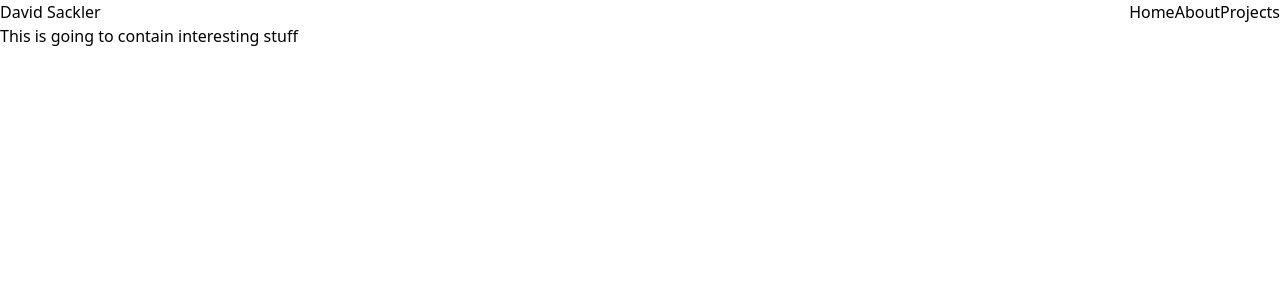
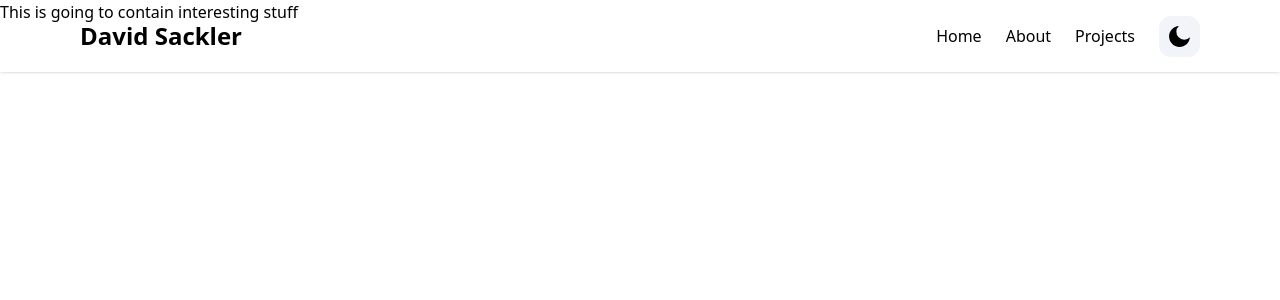
Before and after one commit to Dsackler/portfolio_website, a Next.js app: page / in a window 1280 px wide. Shown: the top 300 px of the page. Built offline with nearby package versions, Linux system fonts and the light colour scheme.

Commit message:
added nav functionality and color modes

```diff
--- a/app/layout.tsx
+++ b/app/layout.tsx
@@ -1,24 +1,26 @@
-import './globals.css'
-import { Navbar } from '@/components/Navbar'
-
-
+'use client';
+import './globals.css';
+import { Navbar } from '@/components/Navbar';
+import { ThemeProvider } from 'next-themes';
 
 export const metadata = {
   title: 'David Sackler',
   description: 'My Portfolio (A portion of it at least)',
-}
+};
 
 export default function RootLayout({
   children,
 }: {
-  children: React.ReactNode
+  children: React.ReactNode;
 }) {
   return (
-    <html lang="en">
+    <html lang='en'>
       <body>
-        <Navbar />
-        {children}
-        </body>
+        <ThemeProvider enableSystem={true} attribute='class'>
+          <Navbar />
+          {children}
+        </ThemeProvider>
+      </body>
     </html>
-  )
+  );
 }
--- a/components/Navbar.tsx
+++ b/components/Navbar.tsx
@@ -1,49 +1,67 @@
-'use client'
-import React, { useState } from 'react'
-import { Link } from 'react-scroll/modules'
-import { useTheme } from 'next-themes'
-import { RiMoonFill, RiSunLine } from "react-icons/ri"
-import { IoMdMenu, IoMdClose } from "react-icons/io"
+'use client';
+import React, { useState } from 'react';
+// import { Link } from 'react-scroll/modules';
+import { useTheme } from 'next-themes';
+import { RiMoonFill, RiSunLine } from 'react-icons/ri';
+import { IoMdMenu, IoMdClose } from 'react-icons/io';
 
 interface NavItem {
-    label: string,
-    page: string
+  label: string;
+  page: string;
 }
 
 const NAV_ITEMS: Array<NavItem> = [
   {
     label: 'Home',
-        page: 'home'
+    page: 'home',
   },
   {
     label: 'About',
-        page: 'about'
+    page: 'about',
   },
   {
     label: 'Projects',
-        page: 'projects'
-    }
-]
+    page: 'projects',
+  },
+];
 
 export const Navbar = () => {
-    const {systemTheme, theme, setTheme} = useTheme()
-    const currentTheme = theme === 'system' ? systemTheme : theme
-    const [navBar, setNavBar] = useState(false)
+  const { systemTheme, theme, setTheme } = useTheme();
+  const currentTheme = theme === 'system' ? systemTheme : theme;
+  const [navBar, setNavBar] = useState(false);
 
   return (
-    <header>
+    <nav className='w-full mx-auto px-4 sm:px-20 fixed top-0 z-50 shadow dark:border-b dark:border-stone-600'>
       <div className='justify-between md:items-center md:flex'>
         <div>
-                <div>
-                    <h2>David Sackler</h2>
+          <div className='md:py-5 md:block'>
+            <h2 className='text-2xl font-bold'>David Sackler</h2>
           </div>
         </div>
-            <div>
+        <div className='items-center justify-center md:flex md:space-x-6'>
+          <>
             {NAV_ITEMS.map((item, idx) => {
-                    return <a key = {idx}>{item.label}</a>
+              return <a key={idx}>{item.label}</a>;
             })}
+            {/* themes work only if theme provider is wrapped around the component in layout */}
+            {currentTheme === 'dark' ? (
+              <button
+                onClick={() => setTheme('light')}
+                className='bg-slate-100 p-2 rounded-xl'
+              >
+                <RiSunLine size={25} color='black' />
+              </button>
+            ) : (
+              <button
+                onClick={() => setTheme('dark')}
+                className='bg-slate-100 p-2 rounded-xl'
+              >
+                <RiMoonFill size={25} color='black' />
+              </button>
+            )}
+          </>
         </div>
       </div>
-    </header>
-  )
-}
+    </nav>
+  );
+};
```
Lines whose indentation alone changed are shown as unchanged.
